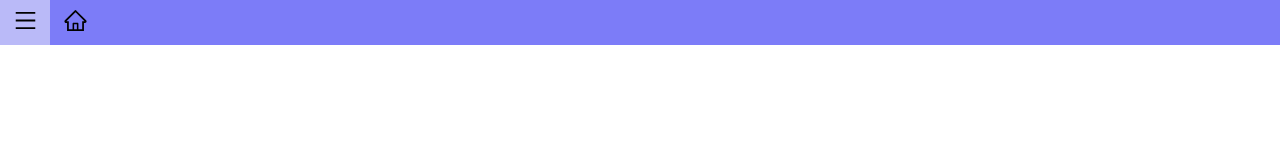
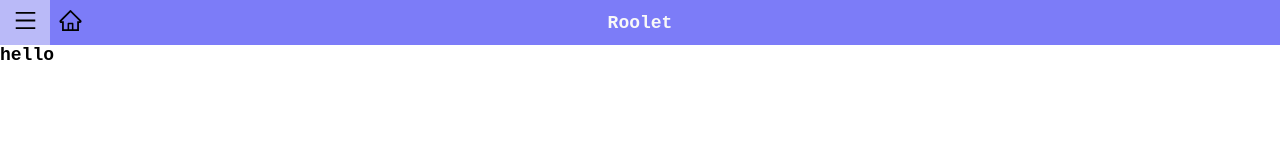
Before and after one commit to Reem-Nosbaum/Roolet, a React (Create React App) app: page / in a window 1280 px wide. Shown: the top 160 px of the page. Built offline with nearby package versions, Linux system fonts and the light colour scheme.

Commit message:
Improve structure / format of the code. :art:

```diff
--- a/src/App.js
+++ b/src/App.js
@@ -1,8 +1,14 @@
+import ToDoList from "./comp/ToDoList";
 import "./style/App.css";
 import NavBar from "./comp/NavBar";
 
 function App() {
-  return <NavBar />;
+  return (
+    <>
+      <NavBar />
+      <ToDoList />
+    </>
+  );
 }
 
 export default App;
--- a/src/comp/NavBar.jsx
+++ b/src/comp/NavBar.jsx
@@ -8,6 +8,7 @@ export default function NavBar() {
   }
   return (
     <div className="nav-bar">
+      <h1>Roolet</h1>
       <button className="menu-btn">
         <AiOutlineMenu size={"25px"} />
       </button>
--- /dev/null
+++ b/src/comp/ToDoList.jsx
@@ -0,0 +1,6 @@
+import "../style/App.css";
+import "../style/ToDoList.css";
+
+export default function ToDoList() {
+  return <div className="todos">hello</div>;
+}
--- a/src/style/NavBar.css
+++ b/src/style/NavBar.css
@@ -1,5 +1,4 @@
 .nav-bar {
-  position: relative;
   background-color: var(--purple);
   height: 45px;
   width: 100%;
@@ -7,17 +6,17 @@
   flex-direction: row;
   color: var(--whait);
   position: relative;
-  /* align-items: center;
-  justify-content: center; */
+  align-items: center;
+  justify-content: center;
 }
 
 .home-btn {
   background-color: unset;
-
-  right: 793px;
   height: 100%;
   width: 50px;
   border: none;
+  position: absolute;
+  left: 45px;
 }
 .home-btn:hover {
   background-color: var(--light-purple);
@@ -26,8 +25,8 @@
 
 .menu-btn {
   background-color: unset;
-
-  right: 893px;
+  position: absolute;
+  left: 0px;
   height: 100%;
   width: 50px;
   border: none;
--- /dev/null
+++ b/src/style/ToDoList.css
@@ -0,0 +1,5 @@
+.todos {
+  padding: auto;
+  height: 85vh;
+  width: 100vw;
+}
```
